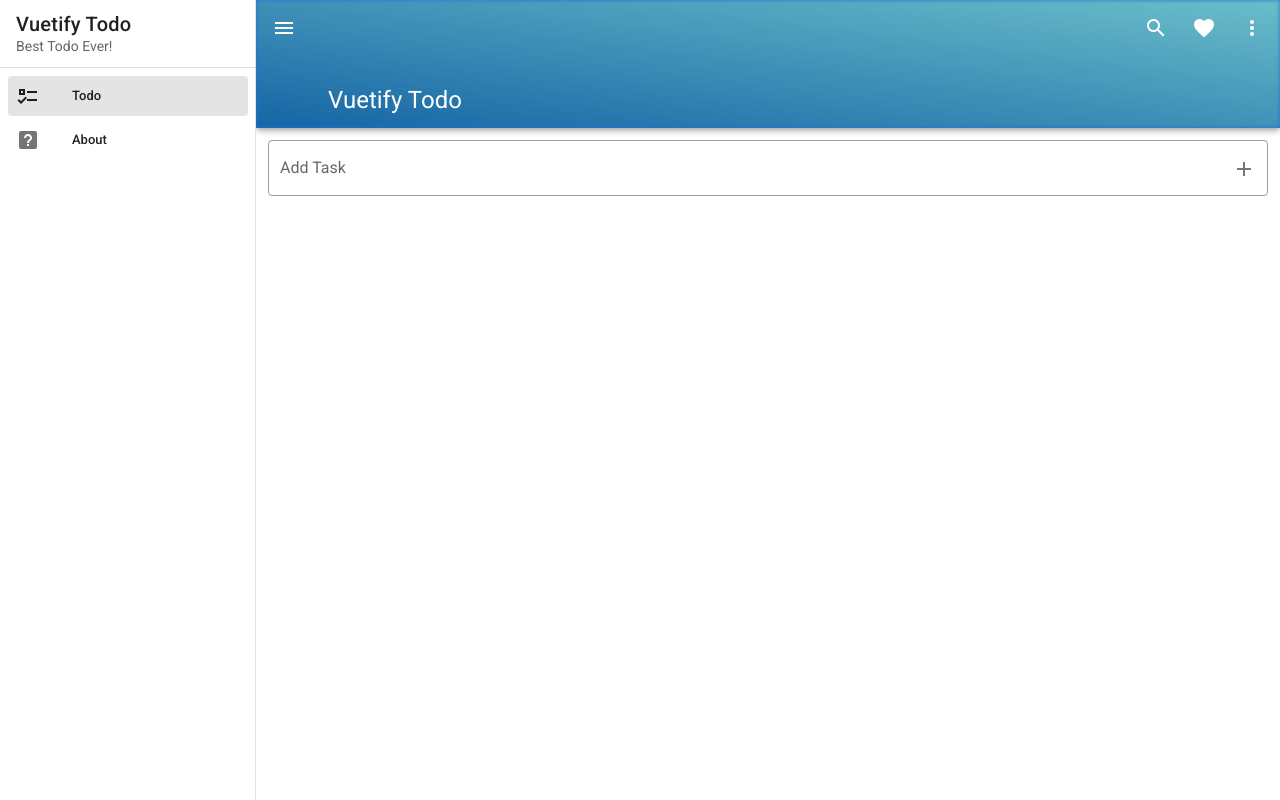
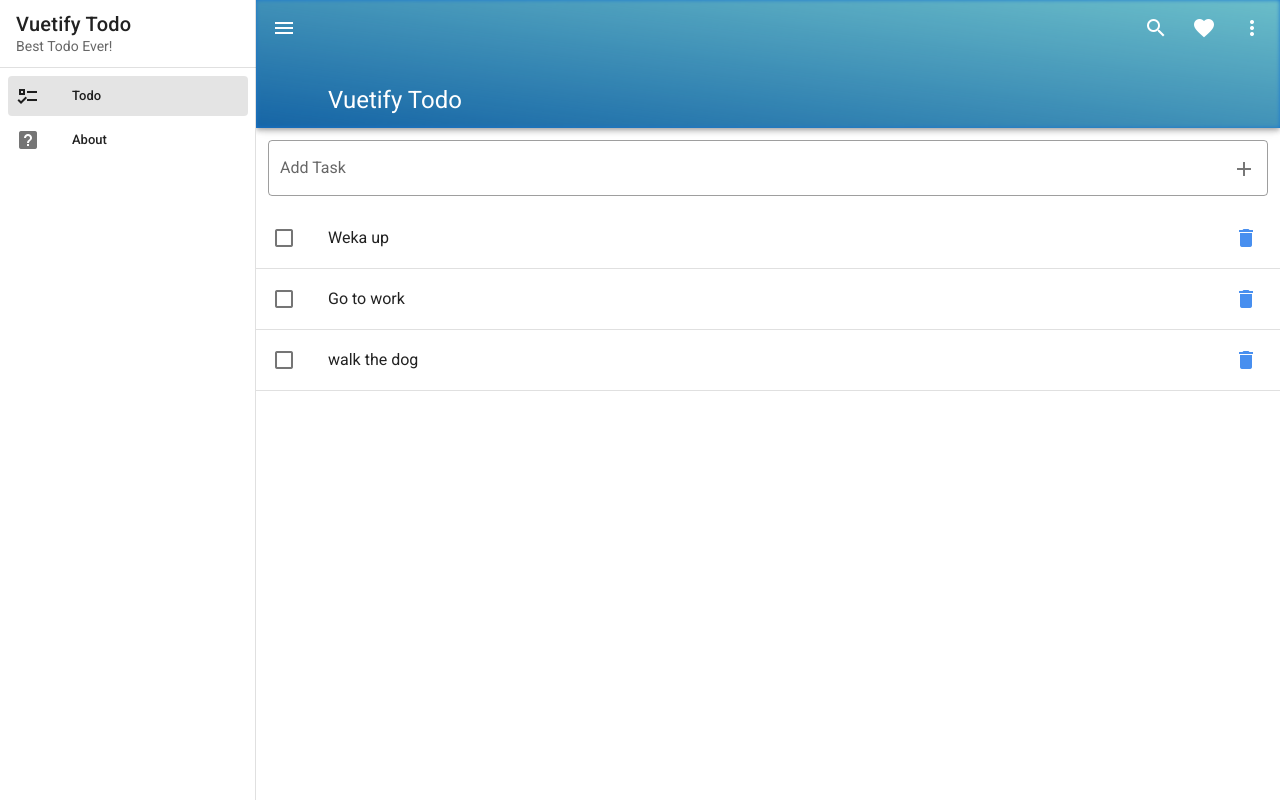
Before and after one commit to Dima-lang51/Todo_list, a Vue app: page / in a window 1280 px wide. Built offline with nearby package versions, Linux system fonts and the light colour scheme.

Commit message:
Vuex implementation
Implemented Vuex. Split the page into child components

```diff
--- /dev/null
+++ b/src/components/Todo/FieldAddTask.vue
@@ -0,0 +1,29 @@
+<template>
+  <v-text-field
+      v-model="newTaskTitle"
+      @click:append="addTask"
+      @keyup.enter="addTask"
+      class="pa-3"
+      outlined
+      label="Add Task"
+      append-icon="mdi-plus"
+      hide-details
+      clearable
+    ></v-text-field>
+</template>
+
+<script>
+export default {
+  data() {
+    return {
+      newTaskTitle: '',
+    }
+  },
+  methods: {
+    addTask() {
+      this.$store.commit('addTask', this.newTaskTitle)
+      this.newTaskTitle = ''
+    },
+  },
+}
+</script>
--- /dev/null
+++ b/src/components/Todo/ListTasks.vue
@@ -0,0 +1,18 @@
+<template>
+  <v-list
+    class="pt-0"
+      flat
+    >
+
+  <task v-for="task in $store.state.tasks" :key="task.id" :task="task" />
+
+    </v-list>
+</template>
+
+<script>
+export default {
+  components: {
+    'task': require('@/components/Todo/Task.vue').default
+  }
+}
+</script>
--- /dev/null
+++ b/src/components/Todo/NoTasks.vue
@@ -0,0 +1,16 @@
+<template>
+      <div class="no-tasks">
+      <v-icon size="100" color="primary">mdi-check</v-icon>
+      <div class="text-h5 primary--text">No tasks</div>
+    </div>
+</template>
+
+
+<style lang="sass">
+  .no-tasks
+    position: absolute
+    left: 50%
+    top: 50%
+    transform: translate(-50%, -50%)
+    opacity: 0.5
+</style>
--- /dev/null
+++ b/src/components/Todo/Task.vue
@@ -0,0 +1,30 @@
+<template>
+  <div>
+        <v-list-item @click="$store.commit('doneTask', task.id)" :class="{'blue lighten-5' : task.done}">
+          <template v-slot:default>
+            <v-list-item-action>
+              <v-checkbox
+                :input-value="task.done"
+                color="primary"
+              ></v-checkbox>
+            </v-list-item-action>
+
+            <v-list-item-content>
+              <v-list-item-title :class="{ 'text-decoration-line-through' : task.done }">{{ task.title }}</v-list-item-title>
+            </v-list-item-content>
+            <v-list-item-action>
+              <v-btn @click.stop="$store.commit('deleteTask', task.id)" icon>
+                <v-icon color="primary lighten-1">mdi-delete</v-icon>
+              </v-btn>
+        </v-list-item-action>
+          </template>
+        </v-list-item>
+        <v-divider></v-divider>
+  </div>
+</template>
+
+<script>
+export default {
+  props: ['task']
+}
+</script>
--- a/src/store/index.js
+++ b/src/store/index.js
@@ -4,8 +4,41 @@ import Vuex from "vuex";
 Vue.use(Vuex);
 
 export default new Vuex.Store({
-  state: {},
-  mutations: {},
-  actions: {},
-  modules: {},
+  state: {
+          tasks: [
+         {
+           id: 1,
+           title: 'Weka up',
+           done: false
+         },
+         {
+           id: 2,
+           title: 'Go to work',
+           done: false
+         },
+         {
+           id: 3,
+           title: 'walk the dog',
+           done: false
+         },
+      ]
+  },
+  mutations: {
+    addTask(state, newTaskTitle) {
+      let newTask = {
+        id: Date.now(),
+        title: newTaskTitle,
+        done: false
+      }
+      state.tasks.push(newTask)
+    },
+    doneTask(state, id) {
+      let task = state.tasks.filter(task => task.id === id)[0]
+      task.done = !task.done
+    },
+    deleteTask(state, id) {
+      state.tasks = state.tasks.filter(task => task.id !== id)
+    }
+  },
+  actions: {}
 });
--- a/src/views/Todo.vue
+++ b/src/views/Todo.vue
@@ -1,92 +1,23 @@
 <template>
   <div class="home">
-    <v-text-field
-      v-model="newTaskTitle"
-      @click:append="addTask"
-      @keyup.enter="addTask"
-      class="pa-3"
-      outlined
-      label="Add Task"
-      append-icon="mdi-plus"
-      hide-details
-      clearable
-    ></v-text-field>
-    <v-list
-    class="pt-0,
-    done: false"
-      flat
-    >
-      <div v-for="task in tasks" :key="task.id">
-          <v-list-item @click="doneTask(task.id)" :class="{'blue lighten-5' : task.done}">
-          <template v-slot:default>
-            <v-list-item-action>
-              <v-checkbox
-                :input-value="task.done"
-                color="primary"
-              ></v-checkbox>
-            </v-list-item-action>
+    <field-add-task />
 
-            <v-list-item-content>
-              <v-list-item-title :class="{ 'text-decoration-line-through' : task.done }">{{ task.title }}</v-list-item-title>
-            </v-list-item-content>
-            <v-list-item-action>
-              <v-btn @click.stop="deleteTask(task.id)" icon>
-                <v-icon color="primary lighten-1">mdi-delete</v-icon>
-              </v-btn>
-        </v-list-item-action>
-          </template>
-        </v-list-item>
-        <v-divider></v-divider>
-      </div>
-
-    </v-list>
+    <list-tasks v-if="$store.state.tasks.length" />
+    <no-tasks v-else />
   </div>
 </template>
 
 <script>
+//import FieldAddTask from '@/components/Todo/FieldAddTask.vue' способ плдключения выбран другой через require
 
 
 export default {
   name: "Home",
-  data() {
-    return {
-      newTaskTitle: '',
-      tasks: [
-        // {
-        //   id: 1,
-        //   title: 'Weka up',
-        //   done: false
-        // },
-        // {
-        //   id: 2,
-        //   title: 'Go to work',
-        //   done: false
-        // },
-        // {
-        //   id: 3,
-        //   title: 'walk the dog',
-        //   done: false
-        // },
-      ]
-    }
-  },
-  methods: {
-    addTask() {
-      let newTask = {
-        id: Date.now(),
-        title: this.newTaskTitle,
-        done: false
-      }
-      this.tasks.push(newTask)
-      this.newTaskTitle = ''
-    },
-    doneTask(id) {
-      let task = this.tasks.filter(task => task.id === id)[0]
-      task.done = !task.done
-    },
-    deleteTask(id) {
-      this.tasks = this.tasks.filter(task => task.id !== id)
-    }
+
+  components: {
+    'field-add-task' : require('@/components/Todo/FieldAddTask.vue').default,
+    'list-tasks' : require('@/components/Todo/ListTasks.vue').default,
+    'no-tasks' : require('@/components/Todo/NoTasks.vue').default
   }
 };
 </script>
```
Also changed, not shown: 1 other file (tests, documents, lock files or other folders).
